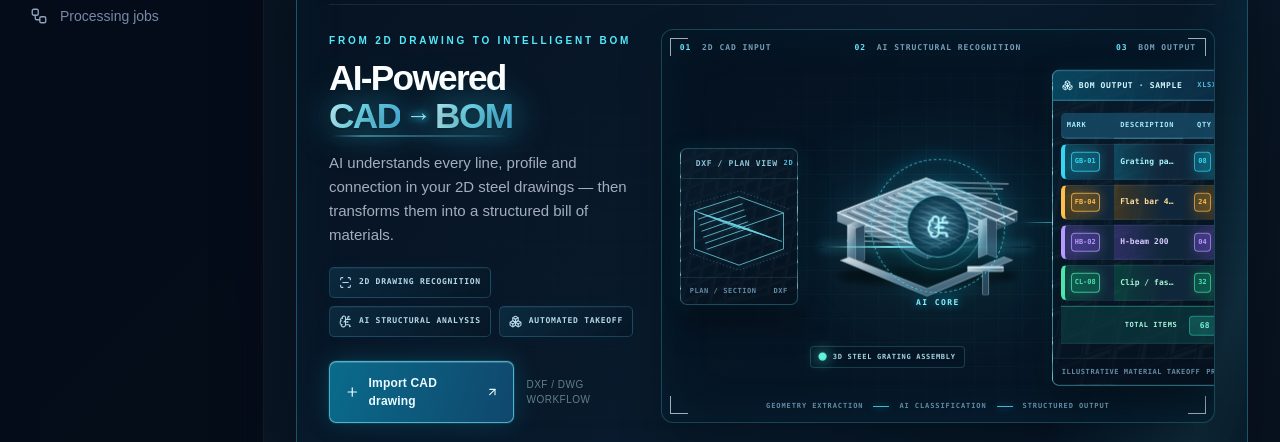
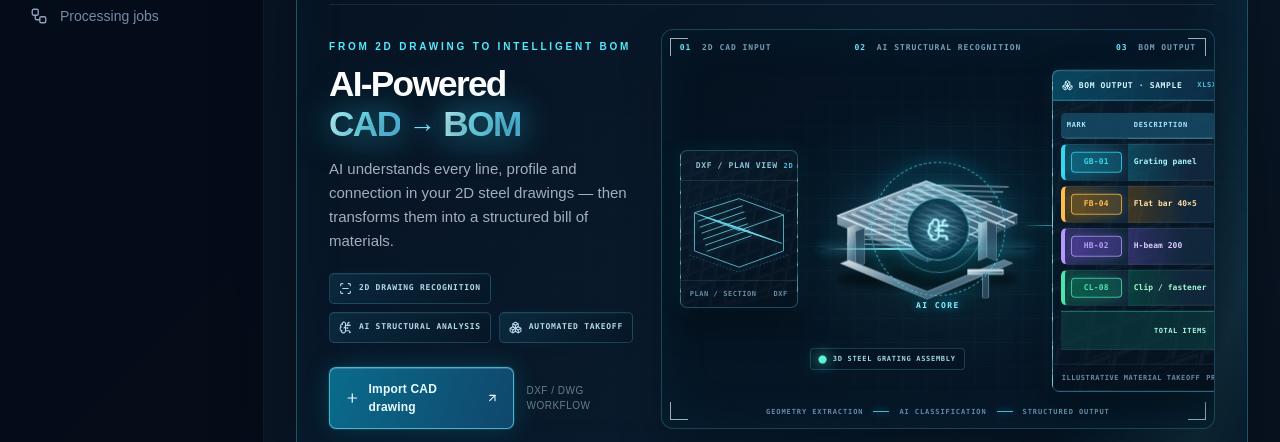
Before and after one commit to jane19970313/cad-bom-platform, a Next.js app in the folder frontend/: page / in a window 1280 px wide. Shown: the part 302-744 px from the top of the page. Built offline with nearby package versions, Linux system fonts and the light colour scheme; no server answers.

Commit message:
Revert unintended hero and panel CSS overrides

```diff
--- a/frontend/src/app/globals.css
+++ b/frontend/src/app/globals.css
@@ -808,109 +808,3 @@ body {
 @media(max-width:640px){
  .hud-hero-title{font-size:clamp(1.55rem,7vw,2.15rem)!important}
 }
-
-
-/* Hero headline optical alignment + contained BOM output panel. */
-.hud-title-equation{
-  position:relative!important;
-  display:inline-flex!important;
-  align-items:center!important;
-  gap:.2em!important;
-  padding-bottom:.055em;
-  isolation:isolate;
-}
-.hud-title-equation::after{
-  content:"";
-  position:absolute;
-  left:1%;
-  right:1%;
-  bottom:-.045em;
-  height:2px;
-  border-radius:2px;
-  background:linear-gradient(90deg,rgba(111,232,255,0),rgba(111,232,255,.62) 18%,rgba(77,190,235,.3) 82%,rgba(111,232,255,0));
-  box-shadow:0 0 12px rgba(65,211,246,.32);
-  opacity:.72;
-  pointer-events:none;
-}
-.hud-title-equation>span{
-  filter:drop-shadow(0 2px 0 rgba(4,20,35,.28)) drop-shadow(0 0 18px rgba(69,190,226,.25))!important;
-}
-.hud-title-arrow{
-  position:relative!important;
-  top:auto!important;
-  transform:translateY(-.115em)!important;
-  width:.78em;
-  height:.78em!important;
-  font-size:.72em!important;
-  line-height:1!important;
-  color:#8af0ff!important;
-  -webkit-text-fill-color:#8af0ff!important;
-  text-shadow:0 0 7px rgba(79,221,250,.9),0 0 19px rgba(39,184,232,.62)!important;
-  filter:drop-shadow(0 0 5px rgba(72,218,248,.5));
-}
-.hud-bom-preview{
-  box-sizing:border-box!important;
-  width:100%!important;
-  max-width:100%!important;
-  min-width:0!important;
-  overflow:hidden!important;
-}
-.hud-bom-table-wrap{
-  box-sizing:border-box!important;
-  width:100%!important;
-  min-width:0!important;
-  max-width:100%!important;
-  overflow:hidden!important;
-}
-.hud-bom-table{
-  box-sizing:border-box!important;
-  width:100%!important;
-  max-width:100%!important;
-  min-width:0!important;
-  table-layout:fixed!important;
-}
-.hud-bom-table th,
-.hud-bom-table td{
-  box-sizing:border-box!important;
-  min-width:0!important;
-  overflow:hidden!important;
-  text-overflow:ellipsis!important;
-}
-.hud-bom-table th:first-child,
-.hud-bom-table td:first-child{width:34%!important}
-.hud-bom-table th:nth-child(2),
-.hud-bom-table td:nth-child(2){width:44%!important}
-.hud-bom-table th:last-child,
-.hud-bom-table td:last-child{width:22%!important}
-.hud-bom-table td:nth-child(2){white-space:nowrap!important}
-.hud-bom-table .bom-mark{
-  box-sizing:border-box!important;
-  min-width:0!important;
-  max-width:100%!important;
-  padding:4px 3px!important;
-  font-size:clamp(6px,.54vw,8px)!important;
-  letter-spacing:0!important;
-}
-.hud-bom-table .bom-qty{
-  box-sizing:border-box!important;
-  min-width:0!important;
-  max-width:100%!important;
-  padding:4px 3px!important;
-  font-size:clamp(6px,.54vw,8px)!important;
-}
-@media(max-width:1279px){
-  .hud-visual-stage{
-    grid-template-columns:minmax(0,.72fr) minmax(0,1.55fr) minmax(0,.98fr)!important;
-  }
-  .hud-bom-table th,.hud-bom-table td{padding-left:4px!important;padding-right:4px!important}
-}
-@media(max-width:760px){
-  .hud-title-arrow{transform:translateY(-.105em)!important}
-  .hud-bom-table th:first-child,.hud-bom-table td:first-child{width:31%!important}
-  .hud-bom-table th:nth-child(2),.hud-bom-table td:nth-child(2){width:47%!important}
-  .hud-bom-table th:last-child,.hud-bom-table td:last-child{width:22%!important}
-}
-@media(prefers-reduced-motion:reduce){
-  .hud-title-equation::after{box-shadow:none}
-  .hud-title-arrow{filter:none!important;text-shadow:none!important}
-}
```
